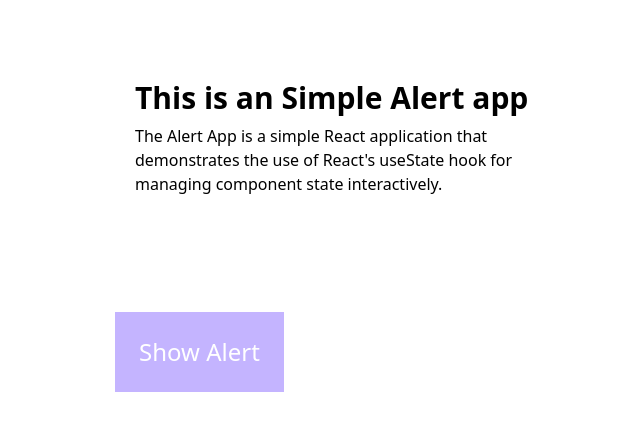
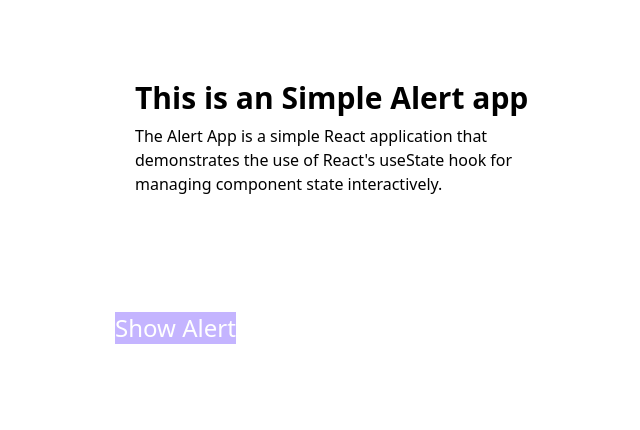
Before and after one commit to SaiMallikharjun98/Alert, a React (Vite) app: page / in a window 1280 px wide. Shown: the top 430 px of the page, without its empty margins (301-941 px from the left). Built offline with nearby package versions, Linux system fonts and the light colour scheme.

Commit message:
Padding changes

```diff
--- a/src/components/Alert.jsx
+++ b/src/components/Alert.jsx
@@ -28,11 +28,11 @@ function Alert() {
         </div>
         <button onClick={alertHandler} className="pt-1">
           {alertStatus ? (
-            <div className="text-2xl bg-violet-300 hover:bg-violet-700 text-white cursor-pointer mt-8 p-6">
+            <div className="text-2xl bg-violet-300 hover:bg-violet-700 text-white cursor-pointer mt-8">
               Hide Alert
             </div>
           ) : (
-            <div className="text-2xl bg-violet-300 hover:bg-violet-700 text-white cursor-pointer mt-8 p-6">
+            <div className="text-2xl bg-violet-300 hover:bg-violet-700 text-white cursor-pointer mt-8">
               Show Alert
             </div>
           )}
```
